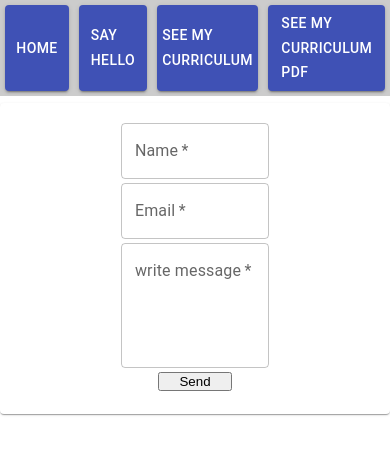
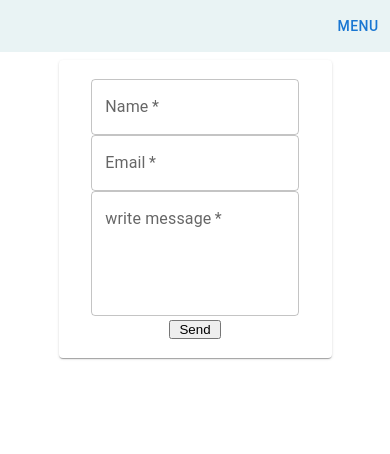
Before and after one commit to MiltonRiscanevo/portfoliomiltonriscanevo, a React (Create React App) app: page /contact in a window 390 px wide. Shown: the top 454 px of the page. Built offline with nearby package versions, Linux system fonts and the light colour scheme.

Commit message:
modified portfolio create responsive design

```diff
--- a/public/index.html
+++ b/public/index.html
@@ -24,7 +24,7 @@
       work correctly both with client-side routing and a non-root public URL.
       Learn how to configure a non-root public URL by running `npm run build`.
     -->
-    <title>React App</title>
+    <title>Portfolio Milton</title>
   </head>
   <body>
     <noscript>You need to enable JavaScript to run this app.</noscript>
--- a/src/components/CardProyect.jsx
+++ b/src/components/CardProyect.jsx
@@ -1,32 +1,72 @@
 import * as React from 'react';
-import Box from '@mui/material/Box';
 import Card from '@mui/material/Card';
 import CardActions from '@mui/material/CardActions';
 import CardContent from '@mui/material/CardContent';
+import CardMedia from '@mui/material/CardMedia';
 import Typography from '@mui/material/Typography';
+import Ecommerce from './images/ecommerce.png'
+import { makeStyles } from '@material-ui/core';
 
 
-const card = (
-  <React.Fragment>
-    <CardContent>
-      <Typography sx={{ fontSize: 14 }} color="text.secondary" gutterBottom>
-        E-commerce proyect
-      </Typography>
-      <Typography variant="h5" component="div">
-        This E-commerce, have components React, and use Nodejs
-      </Typography>
-    </CardContent>
-    <CardActions>
-        <a href="https://goofy-kepler-d60c30.netlify.app/" target="_blank">See a little bit more</a>
-      {/* <Button component={Link} to="https://goofy-kepler-d60c30.netlify.app/" size="small">See a little bit more</Button> */}
-    </CardActions>
-  </React.Fragment>
-);
+const Styles =makeStyles({
+  root:{
+    width:'50%'
+  },
+  image:{
+    objectFit:'contain'
+  },
+  a_proyect:{
+    textDecoration:"none",
+    margin:10,
+    padding:10,
+    fontSize: 20,
+    fontWeight:"bold",
+    transition:" all .4s",
+    color:"#000000",
+    '&:hover':{
+      transitionDelay:".8s",
+      color:"#95A5A6"
+    }
+
+  },
+  btn:{
+    display:"flex",
+    justifyContent:'center',
+    alignItems:'center',
+    cursor:"pointer",
+    borderRadius:15,
+    '&:hover':{
+      backgroundColor:"#EAEDED",
+      transitionDelay:".2s",
+      color:"white",
+    }
+  },
+
+})
+
 
 export default function CardProyect() {
+  const classes = Styles()
+
   return (
-    <Box sx={{ minWidth: 275 }}>
-      <Card variant="outlined">{card}</Card>
-    </Box>
+    <Card className={classes.root} >
+      <CardMedia
+        className={classes.image}
+        component="img"
+        image={Ecommerce}
+        alt="E_comerce_project"
+      />
+      <CardContent>
+        <Typography gutterBottom variant="h5" component="div">
+          Ecommerce Project
+        </Typography>
+      </CardContent>
+      <CardActions>
+        <div className={classes.btn}>
+          <a className={classes.a_proyect} href="https://goofy-kepler-d60c30.netlify.app/" target="_blank" rel='noreferrer' > See more </a>
+        </div>
+
+      </CardActions>
+    </Card>
   );
 }
--- a/src/components/ContactUs.jsx
+++ b/src/components/ContactUs.jsx
@@ -1,9 +1,9 @@
 import React, { useRef } from 'react';
 import emailjs from '@emailjs/browser';
-import { makeStyles, Button, Paper } from '@material-ui/core'
+import { makeStyles,  Paper } from '@material-ui/core'
 import TextField from '@mui/material/TextField';
 
-const Styles = makeStyles({
+const Styles = makeStyles(theme=>({
   root:{
     display:'flex',
     justifyContent:'center',
@@ -12,7 +12,24 @@ const Styles = makeStyles({
     margin: '2% ',
     padding: '5% 10%'
   },
-})
+  paper:{
+    width:"70%",
+    position:"absolute",
+    margin:"2% 15%"
+  },
+  [theme.breakpoints.down('md')]:{
+    width:"100%",
+    position:"relative",
+
+  },
+  text_data:{
+    margin:4,
+    width:"50%",
+    [theme.breakpoints.down('md')]:{
+      width:"100%",
+
+    }
+  }}))
 
 
 const ContactUs = () => {
@@ -35,18 +52,18 @@ const ContactUs = () => {
   const classes = Styles()
 
   return (
-    <Paper>
+    <Paper className={classes.paper}>
       <form ref={form} onSubmit={sendEmail} className={classes.root}>
-        <TextField type="text" name="user_name" required label='Name' style={{marginBottom:4, width: '50%'}} />
-        <TextField type="email" name="user_email" required label='Email' style={{marginBottom:4, width: '50%'}} />
+        <TextField type="text" name="user_name" required label='Name' className={classes.text_data} />
+        <TextField type="email" name="user_email" required label='Email' className={classes.text_data} />
         <TextField
           name="message"
           required
           label= 'write message'
-          style={{marginBottom:4 , width: '50%'}}
+          className={classes.text_data}
           rows={4}
           multiline />
-        <input type="submit" value="Send" style={{marginBottom:4 , width: '25%'}} />
+        <input type="submit" value="Send" style={{marginTop:4 , width: '25%'}} />
 
       </form>
     </Paper>
--- /dev/null
+++ b/src/components/FooterNetwork.jsx
@@ -0,0 +1,23 @@
+import React from 'react'
+import FacebookIcon from '@mui/icons-material/Facebook';
+import InstagramIcon from '@mui/icons-material/Instagram';
+import LinkedInIcon from '@mui/icons-material/LinkedIn';
+import GitHubIcon from '@mui/icons-material/GitHub';
+
+
+const FooterNetwork = () => {
+  return (
+    <div style={{display:"flex", justifyContent:"center", alignItems:"center",flexDirection:"column"}}>
+        <h2 style={{margin:10, padding:10, textAlign:"center"}}>Off course if you follow me and check out mi profile not problem</h2>
+        <div style={{margin:10}}>
+        <a  href="https://www.facebook.com/inocencio1986" target="_blank" rel='noreferrer'> <FacebookIcon style={{margin:10}} fontSize="large"/></a>
+        <a href="https://www.instagram.com/miloton19/" target="_blank" rel='noreferrer'><InstagramIcon style={{margin:10}} fontSize="large"/></a>
+        <a href="https://www.linkedin.com/in/milton-cesar-riscanevo-027a53147/" target="_blank" rel='noreferrer'><LinkedInIcon style={{margin:10}} fontSize="large"/></a>
+        <a href="https://github.com/MiltonRiscanevo" target="_blank" rel='noreferrer'><GitHubIcon style={{margin:10}} fontSize="large"/></a>
+        </div>
+
+    </div>
+  )
+}
+
+export default FooterNetwork
--- /dev/null
+++ b/src/components/Hamburger.jsx
@@ -0,0 +1,73 @@
+import * as React from 'react';
+import Box from '@mui/material/Box';
+import Drawer from '@mui/material/Drawer';
+import Button from '@mui/material/Button';
+import List from '@mui/material/List';
+import ListItem from '@mui/material/ListItem';
+import ListItemText from '@mui/material/ListItemText';
+import MessageIcon from '@mui/icons-material/Message';
+import AccountBoxIcon from '@mui/icons-material/AccountBox';
+import HomeIcon from '@mui/icons-material/Home';
+import {Link} from 'react-router-dom'
+
+export default function Hamburger() {
+  const [state, setState] = React.useState({
+    left: false,
+  });
+
+  const toggleDrawer = (anchor, open) => (event) => {
+    if (event.type === 'keydown' && (event.key === 'Tab' || event.key === 'Shift')) {
+      return;
+    }
+
+    setState({ ...state, [anchor]: open });
+  };
+
+  const list = (anchor) => (
+    <Box
+      sx={{ width: anchor === 'top' || anchor === 'bottom' ? 'auto' : 150 }}
+      role="presentation"
+      onClick={toggleDrawer(anchor, false)}
+      onKeyDown={toggleDrawer(anchor, false)}
+    >
+      <List>
+
+          <ListItem button >
+
+            <div
+            style={{
+              display:"flex",
+              justifyContent: "center",
+              backgroundColor:"#E9F3F4",
+              flexDirection:'column',
+              margin:10,
+              alignItems:'center'
+            }}>
+                <Button style={{margin:10}}  component={Link} to='/' variant='contained' color='primary' ><HomeIcon/></Button>
+                <Button style={{margin:10}} component={Link} to='/contact' variant='contained' color='primary' ><MessageIcon/></Button>
+                <Button style={{margin:10}} component={Link} to='/cv' variant='contained' color='primary' ><AccountBoxIcon/></Button>
+            </div>
+            <ListItemText  />
+          </ListItem>
+
+      </List>
+    </Box>
+  );
+
+  return (
+    <div>
+      {['Menu'].map((anchor) => (
+        <React.Fragment key={anchor}>
+          <Button onClick={toggleDrawer(anchor, true)}>{anchor}</Button>
+          <Drawer
+            anchor={anchor}
+            open={state[anchor]}
+            onClose={toggleDrawer(anchor, false)}
+          >
+            {list(anchor)}
+          </Drawer>
+        </React.Fragment>
+      ))}
+    </div>
+  );
+}
--- a/src/components/Home.jsx
+++ b/src/components/Home.jsx
@@ -1,6 +1,7 @@
 import React from 'react'
 import { makeStyles } from '@material-ui/core'
 import CardProyect from './CardProyect'
+import FooterNetwork from './FooterNetwork'
 
 
 const Styles = makeStyles(theme=>({
@@ -10,7 +11,10 @@ const Styles = makeStyles(theme=>({
         alignItems:'center',
         padding:"5%",
         backgroundColor:'#CCFFFF',
-        height:"45rem"
+        height:"45rem",
+        [theme.breakpoints.down('sm')]:{
+            height:"30rem"
+        }
     },
     image:{
         borderRadius:50,
@@ -38,7 +42,10 @@ const Styles = makeStyles(theme=>({
         padding:"5%",
         backgroundColor:'#CCCCFF',
         flexDirection:"column",
-        height:"45rem"
+        height:"45rem",
+        [theme.breakpoints.down('sm')]:{
+            height:"30rem"
+        }
     },
     segment3:{
         display:'flex',
@@ -116,29 +123,38 @@ const Styles = makeStyles(theme=>({
         width:"100%",
         justifyContent:"center",
         alignItems:"center",
-        fontSize:15
+        fontSize:15,
+        padding:10
     },
     section:{
         width:"100%",
         display:"flex",
         justifyContent:"center",
         alignItems:"center",
-        flexDirection:"column"
+        flexDirection:"column",
     },
     segment4:{
         backgroundColor:'#FFCCFF'
     },
     title_develop:{
         [theme.breakpoints.down("sm")]:{
-            width:"50%",
+            width:"100%",
             textAlign:"center",
         }
     },
     paragraph_subitems:{
         textAlign:"center"
+    },
+    titles:{
+        display:"flex",
+        width:"100%",
+        justifyContent:"center",
+        alignItems:"center",
+        fontSize:30,
+        padding:10
     }
-
-}))
+}
+))
 
 
 
@@ -237,11 +253,11 @@ const Home = () => {
         </div>
         <div className={classes.segment4}>
             <div className={classes.container}  >
-                <h2>My proyects</h2>
+                <h2 className={classes.titles}>My proyects</h2>
                 <CardProyect/>
-                <h2>It's amazing create proyects, and improve my skills.</h2>
+                <h2 className={classes.titles}>It's amazing create proyects, and improve my skills.</h2>
                 <div>
-                <p>If you wanna to contact me check out my social network or send me an email</p>
+                <FooterNetwork/>
                 </div>
             </div>
 
--- a/src/components/Navbar.jsx
+++ b/src/components/Navbar.jsx
@@ -4,19 +4,46 @@ import {BrowserRouter as Router, Routes, Route, Link} from 'react-router-dom'
 import Home from './Home'
 import ContactUs from './ContactUs'
 import Curriculum from './Curriculum'
+import Hamburger from './Hamburger'
+import {makeStyles} from '@material-ui/core'
 
+const Styles = makeStyles(theme=>({
+  button:{
+    margin:5,
+    [theme.breakpoints.down('sm')]:{
+      display:"none"
+    }
+  },
+  hamburguer_container:{
+    display:'none',
+    padding:"3px",
+    flexDirection:'column',
+    height:"100%",
+    padding:"3 0",
+    justifyContent:'center',
+    alignItems:"center",
+    margin:"2% 0%",
+    background:'none',
+    border:0,
+    [theme.breakpoints.down('sm')]:{
+      display:"flex"
+    }
+  }
+}))
 
 
 const Navbar = () => {
+  const classes= Styles()
   return (
     <div>
         <Router>
-            <div style={{display:"flex", justifyContent: "flex-end", backgroundColor:"#CCCCCC"}}>
-                <Button style={{margin:5}} component={Link} to='/' variant='contained' color='primary' >Home</Button>
-                <Button style={{margin:5}} component={Link} to='/contact' variant='contained' color='primary' >Say Hello</Button>
-                <Button style={{margin:5}} component={Link} to='/cv' variant='contained' color='primary' >See my Curriculum</Button>
-                <Button style={{margin:5}} component={Link} to='/pdf' variant='contained' color='primary' >See my Curriculum PDF</Button>
-
+            <div style={{display:"flex", justifyContent: "flex-end", backgroundColor:"#E9F3F4"}}>
+                <Button className={classes.button} component={Link} to='/' variant='contained' color='primary' >Home</Button>
+                <Button className={classes.button} component={Link} to='/contact' variant='contained' color='primary' >Say Hello</Button>
+                <Button className={classes.button} component={Link} to='/cv' variant='contained' color='primary' >See my Curriculum</Button>
+                <button className={classes.hamburguer_container}>
+                  <Hamburger />
+                </button>
             </div>
 
             <Routes>
```
Also changed, not shown: src/components/images/ecommerce.png (added).
